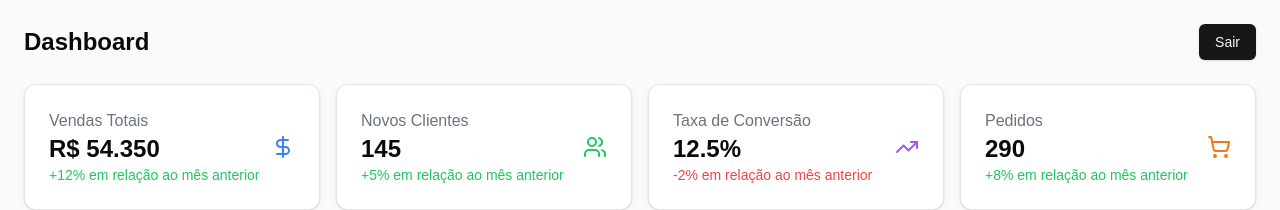
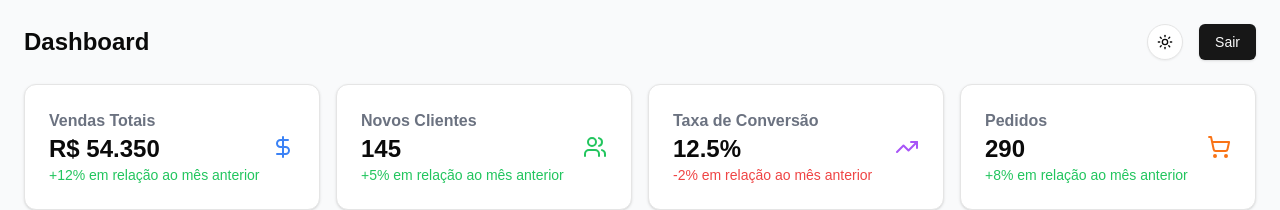
Before and after one commit to aureliodeboa/DesafioTecnico, a Next.js app: page / in a window 1280 px wide. Both pictures are taken after typing "name@example.com", "Sample123" into the empty fields and a click on the button "Entrar". Shown: the top 210 px of the page. Built offline with nearby package versions, Linux system fonts and the light colour scheme.

Commit message:
feat: add dark mode

```diff
--- a/src/app/auth/login.tsx
+++ b/src/app/auth/login.tsx
@@ -18,13 +18,13 @@ const Login= ({ onLogin } :Props)  => {
   };
 
   return (
-    <div className="min-h-screen bg-gray-50 flex items-center justify-center">
-      <Card className="w-full max-w-md">
+    <div className="min-h-screen bg-gray-50 dark:bg-gray-900 flex items-center justify-center">
+      <Card className="w-full max-w-md dark:bg-gray-800">
         <CardContent className="p-6">
-          <h1 className="text-2xl font-bold mb-6 text-center">Login</h1>
-          <form onSubmit={handleSubmit} className="space-y-4">
+          <h1 className="text-2xl font-bold mb-6 text-center dark:text-white">Login</h1>
+          <form onSubmit={handleSubmit} className="space-y-4  dark:text-white">
             <div>
-              <label className="block text-sm font-medium mb-1">Email</label>
+              <label className="block text-sm font-medium mb-1 ">Email</label>
               <Input type="email" placeholder="seu@email.com" required />
             </div>
             <div>
--- a/src/app/dashboard/page.tsx
+++ b/src/app/dashboard/page.tsx
@@ -5,7 +5,7 @@ import { Users, DollarSign, TrendingUp, ShoppingCart, Search } from 'lucide-reac
 import { Card, CardContent } from "@/components/ui/card";
 import { Input } from "@/components/ui/input";
 import { Button } from "@/components/ui/button";
-
+import ThemeToggle from '@/components/ThemeToggle';
 
 
 type Props ={
@@ -50,21 +50,24 @@ const Dashboard = ({ onLogout }: Props) => {
   );
 
   return (
-    <div className="min-h-screen bg-gray-50 p-6">
+    <div className="min-h-screen bg-gray-50 dark:bg-gray-900 p-6">
       <div className="max-w-7xl mx-auto space-y-6">
         <div className="flex justify-between items-center">
-          <h1 className="text-2xl font-bold">Dashboard</h1>
+          <h1 className="text-2xl font-bold dark:text-white">Dashboard</h1>
+          <div className="flex items-center gap-4">
+          <ThemeToggle />
           <Button onClick={onLogout}>Sair</Button>
+        </div>
         </div>
 
         {/* Cards */}
         <div className="grid grid-cols-1 md:grid-cols-2 lg:grid-cols-4 gap-4">
-          <Card>
+        <Card className="bg-white dark:bg-gray-800">
         <CardContent className="p-6">
           <div className="flex justify-between items-center">
             <div>
-                  <p className="text-gray-500">Vendas Totais</p>
-                  <p className="text-2xl font-bold">R$ 54.350</p>
+              <p className="text-gray-500 dark:text-gray-400 font-semibold">Vendas Totais</p>
+              <p className="text-2xl font-bold dark:text-white">R$ 54.350</p>
               <p className="text-sm text-green-500">+12% em relação ao mês anterior</p>
             </div>
             <DollarSign className="text-blue-500" size={24} />
@@ -72,12 +75,12 @@ const Dashboard = ({ onLogout }: Props) => {
         </CardContent>
       </Card>
 
-          <Card>
+          <Card  className="bg-white dark:bg-gray-800">
             <CardContent className="p-6">
               <div className="flex justify-between items-center">
                 <div>
-                  <p className="text-gray-500">Novos Clientes</p>
-                  <p className="text-2xl font-bold">145</p>
+                  <p className="text-gray-500 dark:text-gray-400 font-semibold">Novos Clientes</p>
+                  <p className="text-2xl font-bold dark:text-white">145</p>
                   <p className="text-sm text-green-500">+5% em relação ao mês anterior</p>
                 </div>
                 <Users className="text-green-500" size={24} />
@@ -85,12 +88,12 @@ const Dashboard = ({ onLogout }: Props) => {
             </CardContent>
           </Card>
 
-          <Card>
+          <Card  className="bg-white dark:bg-gray-800">
             <CardContent className="p-6">
               <div className="flex justify-between items-center">
                 <div>
-                  <p className="text-gray-500">Taxa de Conversão</p>
-                  <p className="text-2xl font-bold">12.5%</p>
+                  <p className="text-gray-500 dark:text-gray-400 font-semibold">Taxa de Conversão</p>
+                  <p className="text-2xl font-bold dark:text-white">12.5%</p>
                   <p className="text-sm text-red-500">-2% em relação ao mês anterior</p>
                 </div>
                 <TrendingUp className="text-purple-500" size={24} />
@@ -98,12 +101,12 @@ const Dashboard = ({ onLogout }: Props) => {
             </CardContent>
           </Card>
 
-          <Card>
+          <Card className="bg-white dark:bg-gray-800">
             <CardContent className="p-6">
               <div className="flex justify-between items-center">
                 <div>
-                  <p className="text-gray-500">Pedidos</p>
-                  <p className="text-2xl font-bold">290</p>
+                  <p className="text-gray-500 dark:text-gray-400 font-semibold">Pedidos</p>
+                  <p className="text-2xl font-bold dark:text-white">290</p>
                   <p className="text-sm text-green-500">+8% em relação ao mês anterior</p>
                 </div>
                 <ShoppingCart className="text-orange-500" size={24} />
@@ -162,7 +165,7 @@ const Dashboard = ({ onLogout }: Props) => {
             <div className="overflow-x-auto">
               <table className="w-full">
                 <thead>
-                  <tr className="border-b">
+                  <tr className="border-b dark:border-gray-700">
                     <th className="text-left p-3">Nome</th>
                     <th className="text-left p-3">Email</th>
                     <th className="text-left p-3">Status</th>
--- a/src/app/page.tsx
+++ b/src/app/page.tsx
@@ -2,6 +2,7 @@
 import React, { useState } from 'react';
 import Login from './auth/login';
 import Dashboard from './dashboard/page';
+import { ThemeProvider } from '@/contexts/ThemeContext';
 
 const App = () => {
   const [isLoggedIn, setIsLoggedIn] = useState(false);
@@ -14,11 +15,16 @@ const App = () => {
     setIsLoggedIn(false);
   };
 
-  return isLoggedIn ? (
-    <Dashboard onLogout={handleLogout} />
-  ) : (
-    <Login onLogin={handleLogin} />
-  );
+  return (
+    <ThemeProvider>
+    {isLoggedIn ? (
+      <Dashboard onLogout={() => setIsLoggedIn(false)} />
+    ) : (
+      <Login onLogin={() => setIsLoggedIn(true)} />
+    )}
+  </ThemeProvider>
+  )
+
 };
 
 export default App;
--- /dev/null
+++ b/src/components/ThemeToggle.tsx
@@ -0,0 +1,26 @@
+import React from 'react';
+import { Moon, Sun } from 'lucide-react';
+import { Button } from '@/components/ui/button';
+import { useTheme } from '@/contexts/ThemeContext';
+
+const ThemeToggle: React.FC = () => {
+  const { theme, toggleTheme } = useTheme();
+
+  return (
+    <Button
+      variant="outline"
+      size="icon"
+      onClick={toggleTheme}
+      className="rounded-full"
+    >
+      {theme === 'light' ? (
+        <Sun className="h-5 w-5" />
+      ) : (
+        <Moon className="h-5 w-5" />
+      )}
+      <span className="sr-only">Toggle theme</span>
+    </Button>
+  );
+};
+
+export default ThemeToggle;
--- /dev/null
+++ b/src/contexts/ThemeContext.tsx
@@ -0,0 +1,52 @@
+import React, { createContext, useContext, useEffect, useState } from 'react';
+
+type Theme = 'light' | 'dark';
+
+interface ThemeContextType {
+  theme: Theme;
+  toggleTheme: () => void;
+}
+
+const ThemeContext = createContext<ThemeContextType | undefined>(undefined);
+
+interface ThemeProviderProps {
+  children: React.ReactNode;
+}
+
+export const ThemeProvider: React.FC<ThemeProviderProps> = ({ children }) => {
+  const [theme, setTheme] = useState<Theme>(() => {
+    // Verifica se há um tema salvo no localStorage
+    const savedTheme = localStorage.getItem('theme');
+    // Verifica a preferência do sistema
+    const prefersDark = window.matchMedia('(prefers-color-scheme: dark)').matches;
+
+    return (savedTheme as Theme) || (prefersDark ? 'dark' : 'light');
+  });
+
+  useEffect(() => {
+    // Atualiza a classe no documento HTML
+    const root = window.document.documentElement;
+    root.classList.remove('light', 'dark');
+    root.classList.add(theme);
+    // Salva o tema no localStorage
+    localStorage.setItem('theme', theme);
+  }, [theme]);
+
+  const toggleTheme = () => {
+    setTheme(prev => prev === 'light' ? 'dark' : 'light');
+  };
+
+  return (
+    <ThemeContext.Provider value={{ theme, toggleTheme }}>
+      {children}
+    </ThemeContext.Provider>
+  );
+};
+
+export const useTheme = () => {
+  const context = useContext(ThemeContext);
+  if (context === undefined) {
+    throw new Error('useTheme must be used within a ThemeProvider');
+  }
+  return context;
+};
```
Lines whose indentation alone changed are shown as unchanged.
